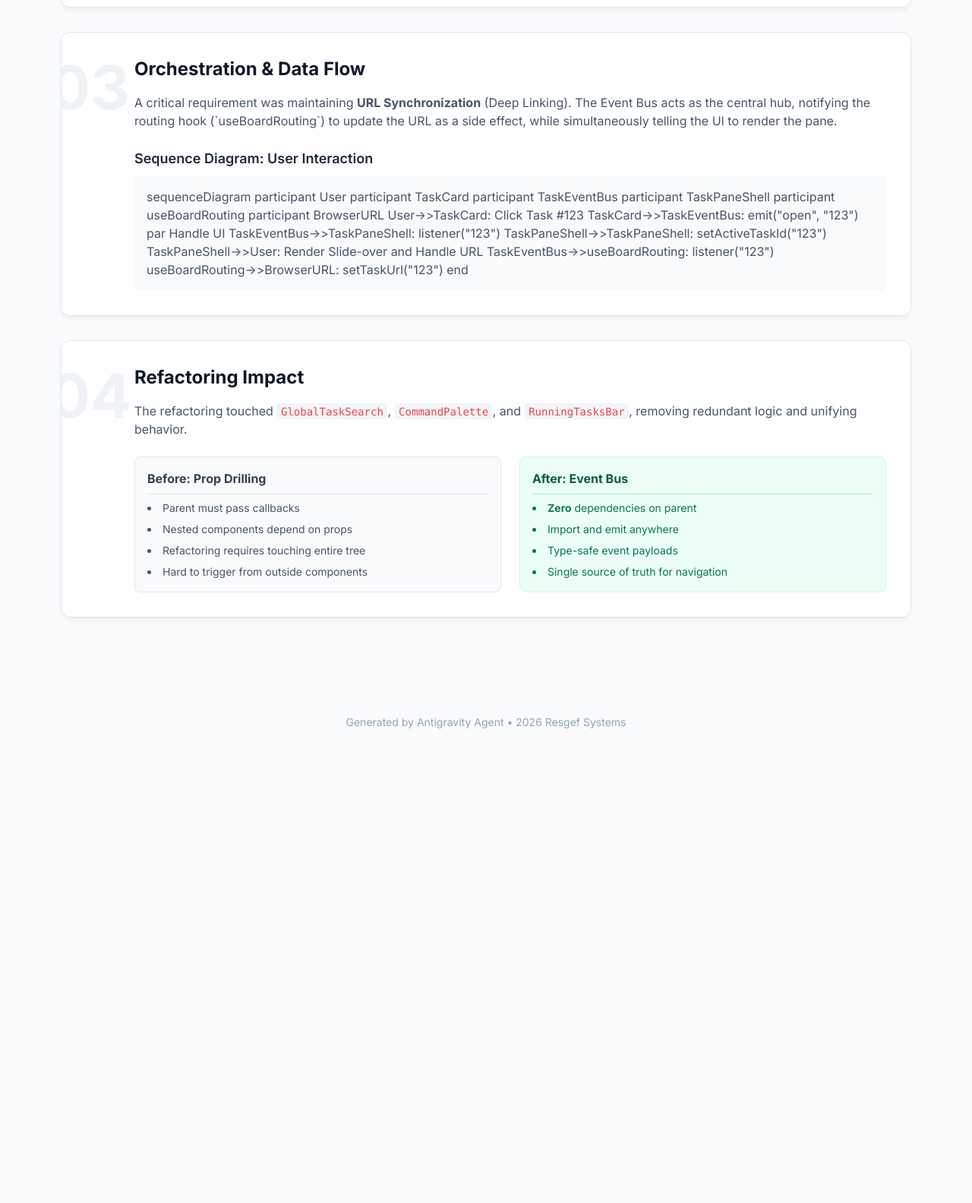
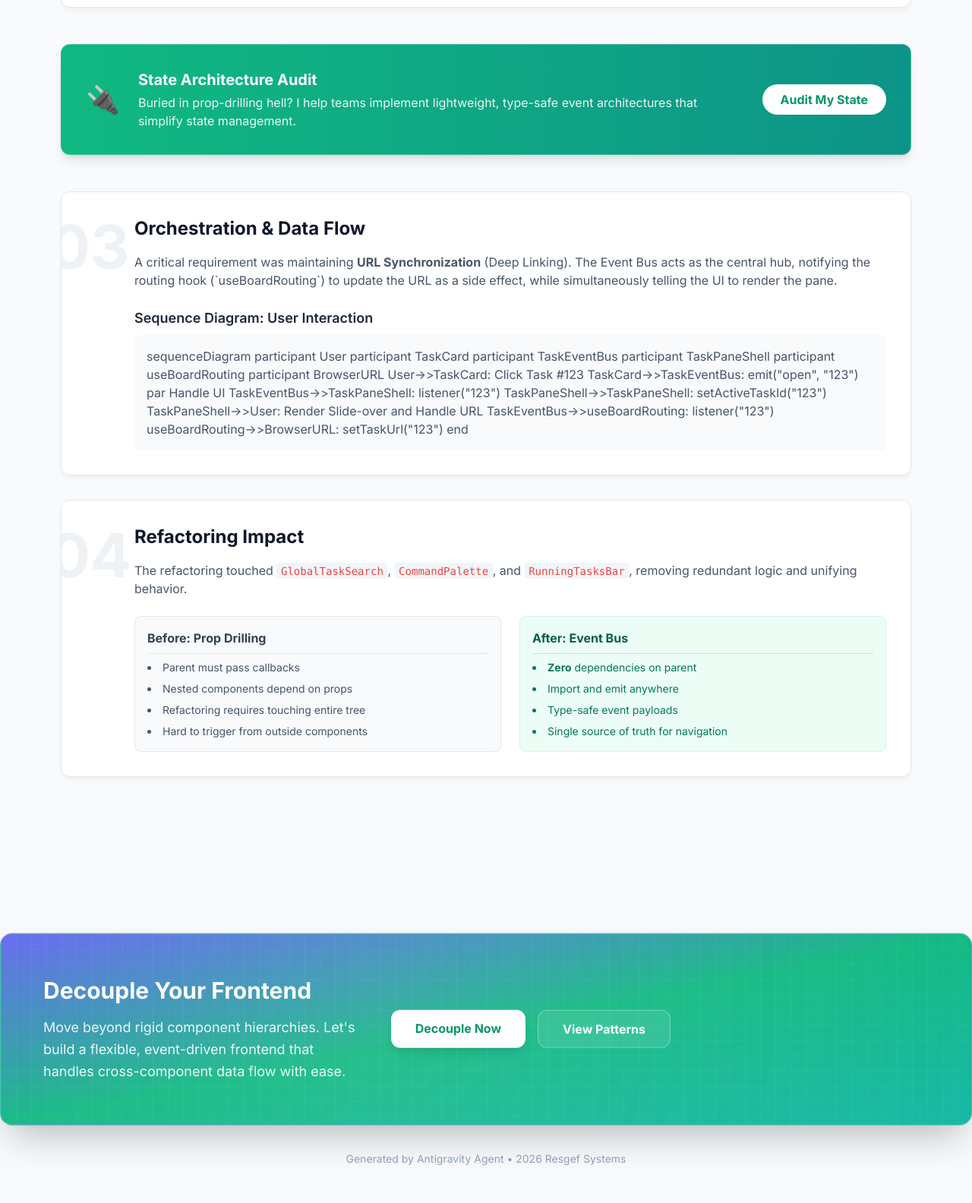
Before and after one commit to anwar-gazi/anwar-gazi.github.io, a website: page portfolio/event_bus_migration.html in a window 1280 px wide. Shown: the part 1740-3324 px from the top of the page at 76% size. Before the commit the page ends 2749 px from the top, so only its background shows below. Drawn offline with nearby package versions, Linux system fonts and the light colour scheme; a script that the page names is missing.

Commit message:
feat: finalize CTA injections for Batch 3

```diff
--- a/portfolio/event_bus_migration.html
+++ b/portfolio/event_bus_migration.html
@@ -150,12 +150,14 @@
             <div class="prose prose-slate max-w-none text-slate-600">
               <p class="mb-4">
                 Prior to this migration, the application relied on a pattern of <strong>Prop Drilling</strong> to handle
-              task navigation. The functionality to "Open a Task" was passed down from the root layout through multiple
+                task navigation. The functionality to "Open a Task" was passed down from the root layout through
+                multiple
                 intermediate layers (`Board` → `Column` → `TaskCard`).
               </p>
               <p class="mb-6">
                 This created rigid coupling: leaf components like `TaskCard` could not function without being explicitly
-              wired by their parents, making refactoring difficult and new features (like global command palettes) hard
+                wired by their parents, making refactoring difficult and new features (like global command palettes)
+                hard
                 to
                 integrate.
               </p>
@@ -195,7 +197,8 @@
               <p class="mb-4">
                 We implemented a lightweight, type-safe <strong>Event Bus (Singleton)</strong> services. This decoupled
                 the
-              <em>producers</em> (components that want to open a task) from the <em>consumers</em> (components that need
+                <em>producers</em> (components that want to open a task) from the <em>consumers</em> (components that
+                need
                 to react, like the URL router or the Task Pane UI).
               </p>
 
@@ -252,6 +255,19 @@ export const taskEventBus = new TaskEventBus();</pre>
           </div>
         </section>
 
+        <div
+          class="cta-insight-card p-8 rounded-xl bg-gradient-to-r from-emerald-500 to-teal-600 text-white flex flex-row items-center gap-6 mb-12 border border-white/20 shadow-lg">
+          <div class="text-4xl">🔌</div>
+          <div class="flex-grow">
+            <h4 class="text-xl font-bold mb-1">State Architecture Audit</h4>
+            <p class="text-white/90">Buried in prop-drilling hell? I help teams implement lightweight, type-safe event
+              architectures that simplify state management.</p>
+          </div>
+          <a href="mailto:minhaj.me.bd@gmail.com"
+            class="px-6 py-2 bg-white text-emerald-600 font-bold rounded-full hover:bg-emerald-50 transition-colors whitespace-nowrap">Audit
+            My State</a>
+        </div>
+
         <!-- 3. Orchestration Flow -->
         <section class="section-card">
           <span class="chapter-number">03</span>
@@ -259,7 +275,8 @@ export const taskEventBus = new TaskEventBus();</pre>
             <h2 class="text-2xl font-bold text-slate-900 mb-4">Orchestration & Data Flow</h2>
             <div class="prose prose-slate max-w-none text-slate-600">
               <p class="mb-6">
-              A critical requirement was maintaining <strong>URL Synchronization</strong> (Deep Linking). The Event Bus
+                A critical requirement was maintaining <strong>URL Synchronization</strong> (Deep Linking). The Event
+                Bus
                 acts as the central hub, notifying the routing hook (`useBoardRouting`) to update the URL as a side
                 effect,
                 while simultaneously telling the UI to render the pane.
@@ -330,6 +347,27 @@ export const taskEventBus = new TaskEventBus();</pre>
 
       </main>
 
+      <div
+        class="cta-banner p-10 md:p-14 rounded-2xl bg-gradient-to-br from-indigo-500 via-emerald-500 to-teal-500 text-white relative overflow-hidden mb-8 border border-white/20 shadow-2xl">
+        <div class="relative z-10 flex flex-col md:flex-row items-center gap-8">
+          <div class="flex-grow text-center md:text-left">
+            <h3 class="text-3xl font-extrabold mb-4">Decouple Your Frontend</h3>
+            <p class="text-lg text-white/90 leading-relaxed">
+              Move beyond rigid component hierarchies. Let's build a flexible, event-driven frontend that handles
+              cross-component data flow with ease.
+            </p>
+          </div>
+          <div class="flex flex-col sm:sm:flex-row gap-4 shrink-0">
+            <a href="mailto:minhaj.me.bd@gmail.com"
+              class="px-8 py-3 bg-white text-emerald-600 font-bold rounded-xl hover:scale-105 transition-all shadow-lg text-center">Decouple
+              Now</a>
+            <a href="/portfolio/index.html"
+              class="px-8 py-3 bg-white/10 text-white font-bold rounded-xl hover:bg-white/20 transition-all border border-white/30 text-center">View
+              Patterns</a>
+          </div>
+        </div>
+      </div>
+
       <footer class="text-center pb-12 text-slate-400 text-sm">
         Generated by Antigravity Agent &bull; 2026 Resgef Systems
       </footer>
```
Also changed, not shown: portfolio/performance_report_serialization.html (+13 -0 lines), portfolio/telephony-ivr-automation.html (+14 -0 lines). Lines whose indentation alone changed are shown as unchanged.
